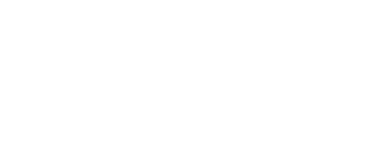
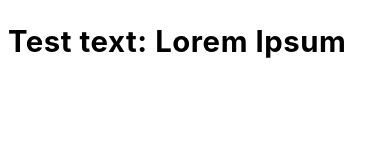
Before and after one commit to LukeScales1/doodle-digit-classifier, a plain HTML site: page index.html in a window 390 px wide. Drawn offline with Linux system fonts and the light colour scheme.

Commit message:
Added css and asset folder, set up media breakpoints, imported to index

```diff
--- /dev/null
+++ b/assets/css/main.css
@@ -0,0 +1,45 @@
+html {
+		font-size: 18pt;
+	}
+
+		@media screen and (max-width: 1920px) {
+
+			html {
+				font-size: 13pt;
+			}
+
+		}
+
+		@media screen and (max-width: 1152px) {
+
+			html {
+				font-size: 14pt;
+			}
+
+		}
+
+		@media screen and (max-width: 736px) {
+
+			html {
+				font-size: 12pt;
+			}
+
+		}
+
+		@media screen and (max-width: 480px) {
+
+			html {
+				font-size: 11pt;
+			}
+
+		}
+
+	body {
+		background-color: #ffffff;
+		color: #000000;
+		font-size: 1rem;
+		font-family: -apple-system,BlinkMacSystemFont,Segoe UI,Roboto,Oxygen,Ubuntu,Cantarell,Fira Sans,Droid Sans,Helvetica Neue,sans-serif;
+		line-height: 1.5;
+		font-weight: 300;
+		letter-spacing: 0.0375em;
+	}
--- a/index.html
+++ b/index.html
@@ -4,10 +4,11 @@
 		<title>Doodle Digit Recogniser</title>
 		<meta charset="utf-8" />
 		<meta name="viewport" content="width=device-width, initial-scale=1, user-scalable=no" />
-		<meta name="description" content="Using an image classification model trained on the MNIST dataset using Keras and TensorFlow with Python, convered to tfjs, to recognise doodle digits!" />
+		<meta name="description" content="Using an image classification model trained on the MNIST dataset using Keras and TensorFlow with Python, converted to tfjs, to recognise doodle digits!" />
 		<meta name="keywords" content="MNIST, doodle digit recogniser, machine learning, image classification, TensorFlow, Keras" />
+		<link rel="stylesheet" href="assets/css/main.css" />
 	</head>
 	<body>
-
+		<h1>Test text: Lorem Ipsum</h1>
 	</body>
 </html>
```
